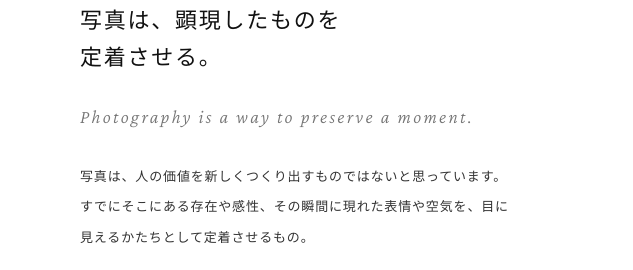
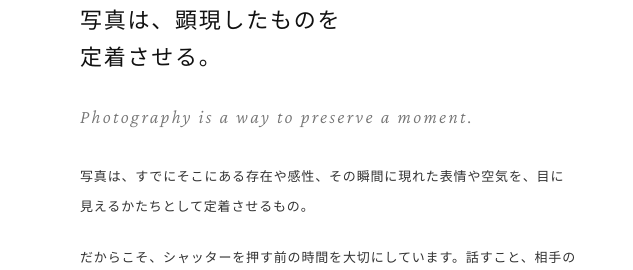
Before and after one commit to tanachu09-stack/Ema.-LP, a plain HTML site: page index.html in a window 1280 px wide. Shown: the part 1106-1376 px from the top of the page, 608-1241 px from the left. Drawn offline with nearby package versions, Linux system fonts and the light colour scheme; a web font is replaced by a local one.

Commit message:
Update index.html

```diff
--- a/index.html
+++ b/index.html
@@ -5,7 +5,7 @@
 <meta name="viewport" content="width=device-width, initial-scale=1">
 <meta name="theme-color" content="#ffffff">
 <title>Ema. | YUTA - Process Portrait</title>
-<meta name="description" content="話して 掘って 撮る。ポーズも演出もなし。ありのままを撮影します。写真家 YUTA によるプロセスポートレート。">
+<meta name="description" content="話して 掘って 撮る。写真家 YUTA によるプロセスポートレート。">
 <link rel="preconnect" href="https://fonts.googleapis.com">
 <link rel="preconnect" href="https://fonts.gstatic.com" crossorigin>
 <link href="https://fonts.googleapis.com/css2?family=Crimson+Pro:ital,wght@0,300;0,400;0,500;1,300;1,400&family=Noto+Serif+JP:wght@300;400;500&family=Shippori+Mincho+B1:wght@400;500;600&display=swap" rel="stylesheet">
@@ -772,7 +772,7 @@ footer strong {
         <h3 class="section-title" style="font-size:22px; margin-bottom:18px;">写真は、顕現したものを<br>定着させる。</h3>
         <div class="about-pull">Photography is a way to preserve a moment.</div>
 
-        <p>写真は、人の価値を新しくつくり出すものではないと思っています。<br>すでにそこにある存在や感性、その瞬間に現れた表情や空気を、目に見えるかたちとして定着させるもの。</p>
+        <p>写真は、すでにそこにある存在や感性、その瞬間に現れた表情や空気を、目に見えるかたちとして定着させるもの。</p>
         <p>だからこそ、シャッターを押す前の時間を大切にしています。話すこと、相手の言葉に耳を傾けること、安心して自分でいられる余白をつくること。</p>
         <p>ポーズも演出もない撮影です。話しながら、歩きながら、その人の自然な時間を写していきます。<br>意味づけせず、決めつけず、ただ目の前のあなたと向き合う。撮影を終えたとき、あなたの在り方が目に見えるカタチになります。</p>
 
```
